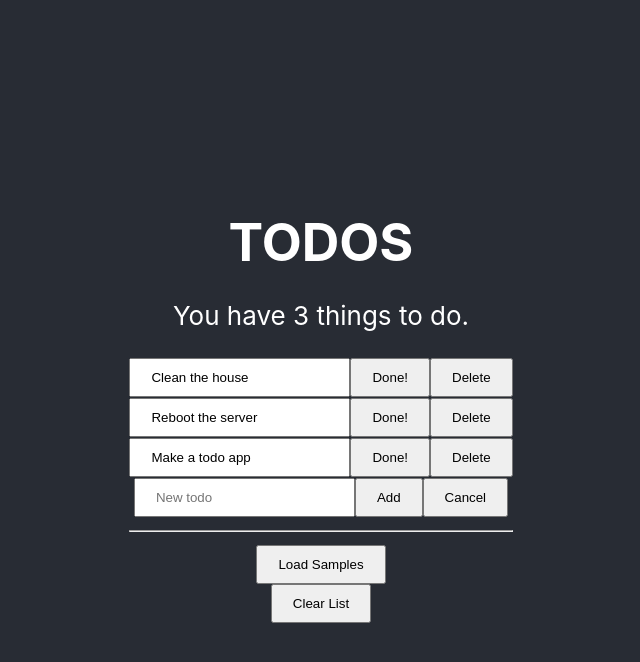
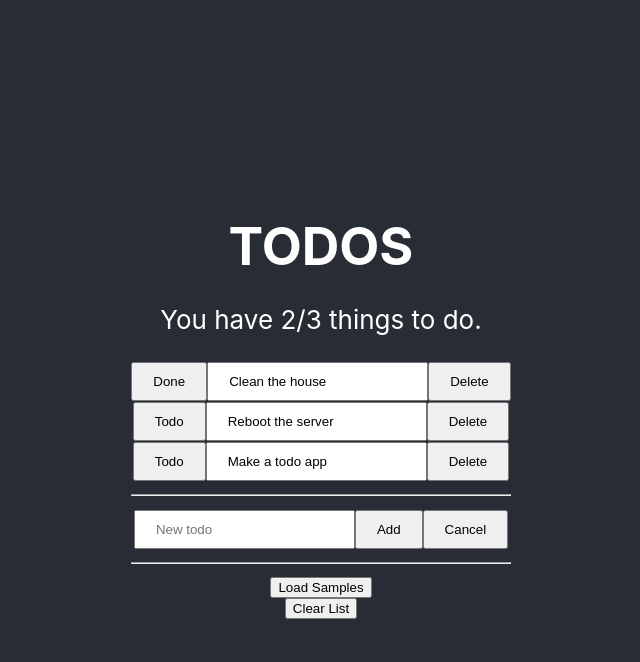
Before and after one commit to doublejosh/todo, a React (Create React App) app: page / in a window 1280 px wide. Both pictures are taken after a click on the button "Load Samples". Shown: the top 662 px of the page, without its empty margins (319-959 px from the left). Built offline with nearby package versions, Linux system fonts and the light colour scheme.

Commit message:
handle state changes, add completed summary, toggle done buttons

```diff
--- a/package.json
+++ b/package.json
@@ -11,6 +11,7 @@
     "@types/react": "^17.0.0",
     "@types/react-dom": "^17.0.0",
     "crypto-hash": "^1.3.0",
+    "node-sass": "^5.0.0",
     "react": "^17.0.1",
     "react-dom": "^17.0.1",
     "react-scripts": "4.0.3",
--- a/src/App.css
+++ b/src/App.scss
@@ -28,13 +28,19 @@
   color: #61dafb;
 }
 
-input,
-button {
-  padding: 10px 20px;
+.todo-item {
+  & input,
+  & button {
+    padding: 10px 20px;
+  }
 }
 
 h1 {
   margin-bottom: 0;
+}
+h6 {
+  padding: 0;
+  margin: 0;
 }
 
 @keyframes App-logo-spin {
--- a/src/App.tsx
+++ b/src/App.tsx
@@ -1,5 +1,5 @@
-import React, { useState, useEffect, useCallback } from 'react'
-import './App.css'
+import React, { useState, useCallback, useEffect } from 'react'
+import './App.scss'
 import { Todo } from './components/Todo'
 import { ListView } from './components/List'
 import { Button } from './components/Button'
@@ -10,9 +10,10 @@ import { default as sampleData } from './test/data/sample-todos.json'
 
 const App: React.FC<{}> = () => {
   const [todoList, setTodos] = useState<Map<string, Todo>>(new Map())
-  // maps don't seem to allow state listening
+  // maps don't seem to allow state listening via useEffect
   const [, updateState] = React.useState<object>()
   const forceUpdate = useCallback(() => updateState({}), [])
+  const [doneCount, setDoneCount] = useState<number>(0)
 
   const updateMap = (k: string, v: Todo) => {
     setTodos(todoList.set(k, v))
@@ -60,11 +61,20 @@ const App: React.FC<{}> = () => {
     forceUpdate()
   }
 
+  useEffect(() => {
+    let howManyDone = 0
+    Array.from(todoList.keys()).map((id: string) => {
+      if (todoList.get(id)?.done === true) howManyDone++
+    })
+    setDoneCount(howManyDone)
+    // stuck observing functions, the map doesn't work.
+  }, [updateMap, deleteItem, addItem, clearList, loadSample])
+
   return (
     <div className="App">
       <header className="App-header">
         <h1>TODOS</h1>
-        <p>You have {todoList.size} things to do.</p>
+        <p>{`You have ${doneCount}/${todoList.size} things to do.`}</p>
         <ListView
           todoList={{ todos: todoList }}
           setItem={setItem}
--- a/src/components/List.tsx
+++ b/src/components/List.tsx
@@ -1,5 +1,5 @@
 import { buildQueries } from '@testing-library/react'
-import React, { ReactDOM, useEffect } from 'react'
+import React, { useEffect } from 'react'
 import { TodoView, Todo, NewItem } from './Todo'
 
 export interface List {
@@ -14,20 +14,25 @@ interface ListViewProps {
   addItem: (desc: string) => void
 }
 
-export const ListView: React.FC<ListViewProps> = ({ todoList, ...props }) => (
+export const ListView: React.FC<ListViewProps> = ({ todoList, ...props }) => {
+  useEffect(() => {}, [todoList])
+
+  return (
     <div>
       {Array.from(todoList.todos.keys()).map((id: string, index: number) => {
         const item = todoList.todos.get(id)
         return item ? (
           <TodoView
-          key={index}
+            key={id}
             item={item}
             setItem={props.setItem}
             deleteItem={props.deleteItem}
           />
         ) : null
       })}
+      <hr />
       <NewItem addItem={props.addItem} />
       <hr />
     </div>
   )
+}
--- a/src/components/Todo.tsx
+++ b/src/components/Todo.tsx
@@ -23,21 +23,30 @@ export const TodoView: React.FC<TodoViewProps> = ({ item, ...props }) => {
     setDesc(e.target.value)
   }
 
-  const handleDone = () => {
-    props.setItem({ ...item, desc, done: true })
+  const handleDone = (item: Todo, done: boolean = true) => {
+    props.setItem({ ...item, desc, done })
   }
 
-  const handleSave = () => {
+  const handleSave = (item: Todo) => {
     props.setItem({ ...item, desc })
   }
 
   return (
-    <form>
-      <input placeholder="New todo" value={item.desc} onChange={handleChange} />
-      <Button label="Done!" onClick={() => handleDone} />
-      {desc !== descInit && <Button label="Save" onClick={handleSave} />}
+    <div className={`todo-item todo-item--${item.done ? 'complete' : 'incomlpete'}`}>
+      {!item.done ? (
+        <Button label="Done" onClick={() => handleDone(item)} />
+      ) : (
+        <Button label="Todo" onClick={() => handleDone(item, false)} />
+      )}
+      <input
+        placeholder="New todo"
+        defaultValue={item.desc}
+        type="text"
+        onChange={handleChange}
+      />
+      {desc !== descInit && <Button label="Save" onClick={() => handleSave(item)} />}
       <Button label="Delete" onClick={() => props.deleteItem(item.id)} />
-    </form>
+    </div>
   )
 }
 
@@ -45,7 +54,7 @@ export const NewItem: React.FC<{ addItem: (desc: string) => void }> = ({ addItem
   const [desc, setDesc] = useState('')
 
   return (
-    <div>
+    <div className="todo-item">
       <input
         value={desc}
         placeholder="New todo"
```
Also changed, not shown: 1 other file (tests, documents, lock files or other folders). Lines whose indentation alone changed are shown as unchanged.
